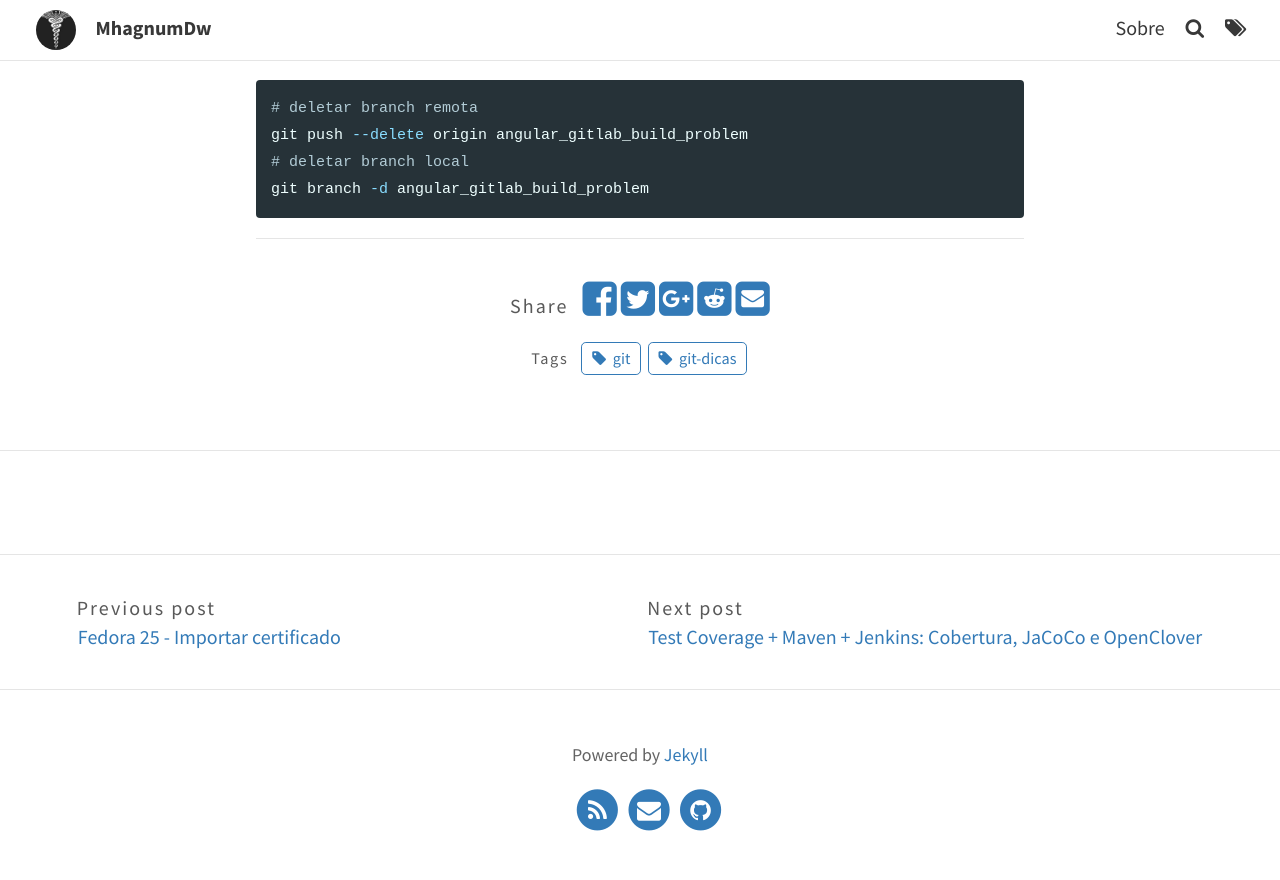
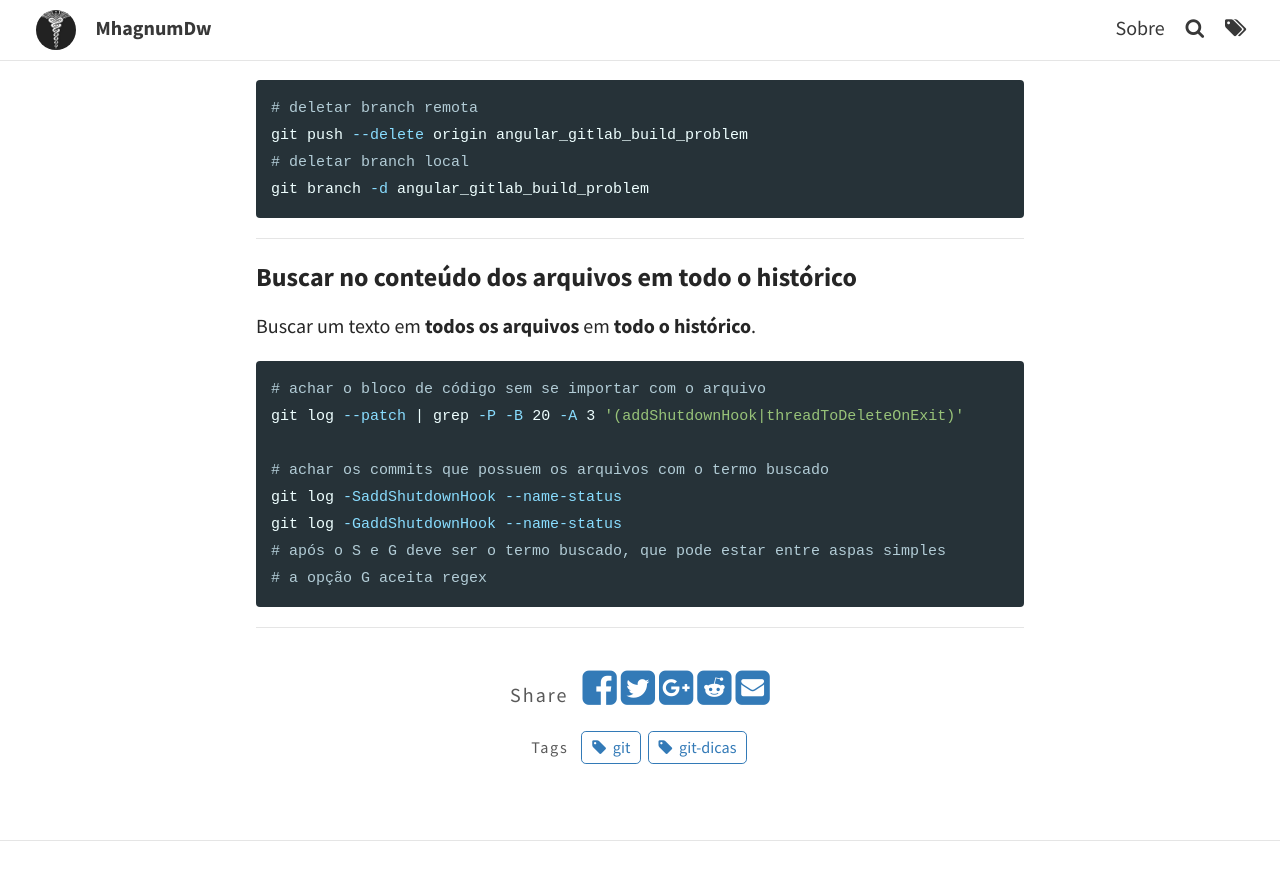
Before and after one commit to mhagnumdw/mhagnumdw.github.io, a Jekyll site: the page built from _posts/2017-10-01-git-dicas.markdown, in a window 1280 px wide and 900 px high, scrolled down 2081 px. Shown: the top 880 px of the window. Built offline with Jekyll 4.4.1, drawn with Linux system fonts in a browser that asks for light colours; comment, search, counter and statistics services are not loaded.

Commit message:
Acréscimo no post de Dicas do Git: Buscar no conteúdo dos arquivos em todo o histórico

```diff
--- a/_posts/2017-10-01-git-dicas.markdown
+++ b/_posts/2017-10-01-git-dicas.markdown
@@ -99,3 +99,20 @@ git branch -d angular_gitlab_build_problem
 {% endhighlight %}
 
 * * *
+
+### Buscar no conteúdo dos arquivos em todo o histórico
+
+Buscar um texto em **todos os arquivos** em **todo o histórico**.
+
+{% highlight shell %}
+# achar o bloco de código sem se importar com o arquivo
+git log --patch | grep -P -B 20 -A 3 '(addShutdownHook|threadToDeleteOnExit)'
+
+# achar os commits que possuem os arquivos com o termo buscado
+git log -SaddShutdownHook --name-status
+git log -GaddShutdownHook --name-status
+# após o S e G deve ser o termo buscado, que pode estar entre aspas simples
+# a opção G aceita regex
+{% endhighlight %}
+
+* * *
```
